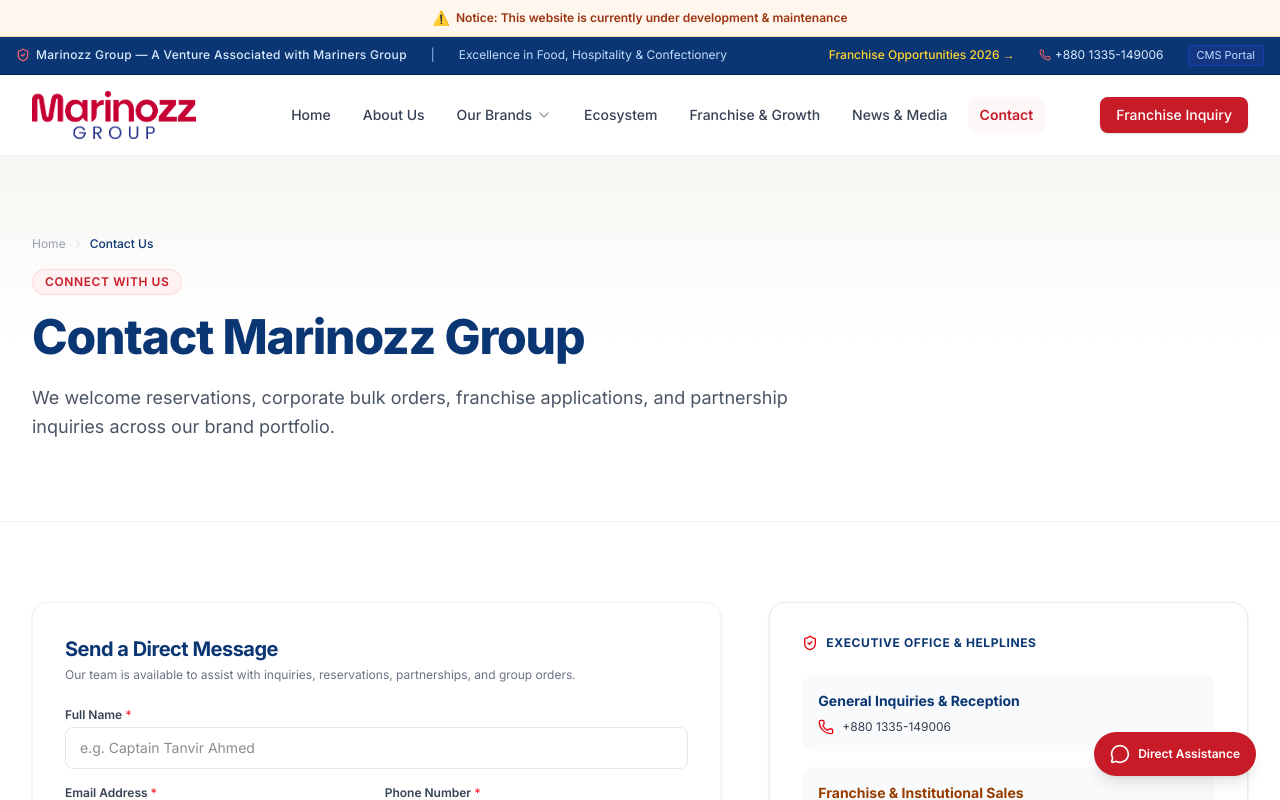
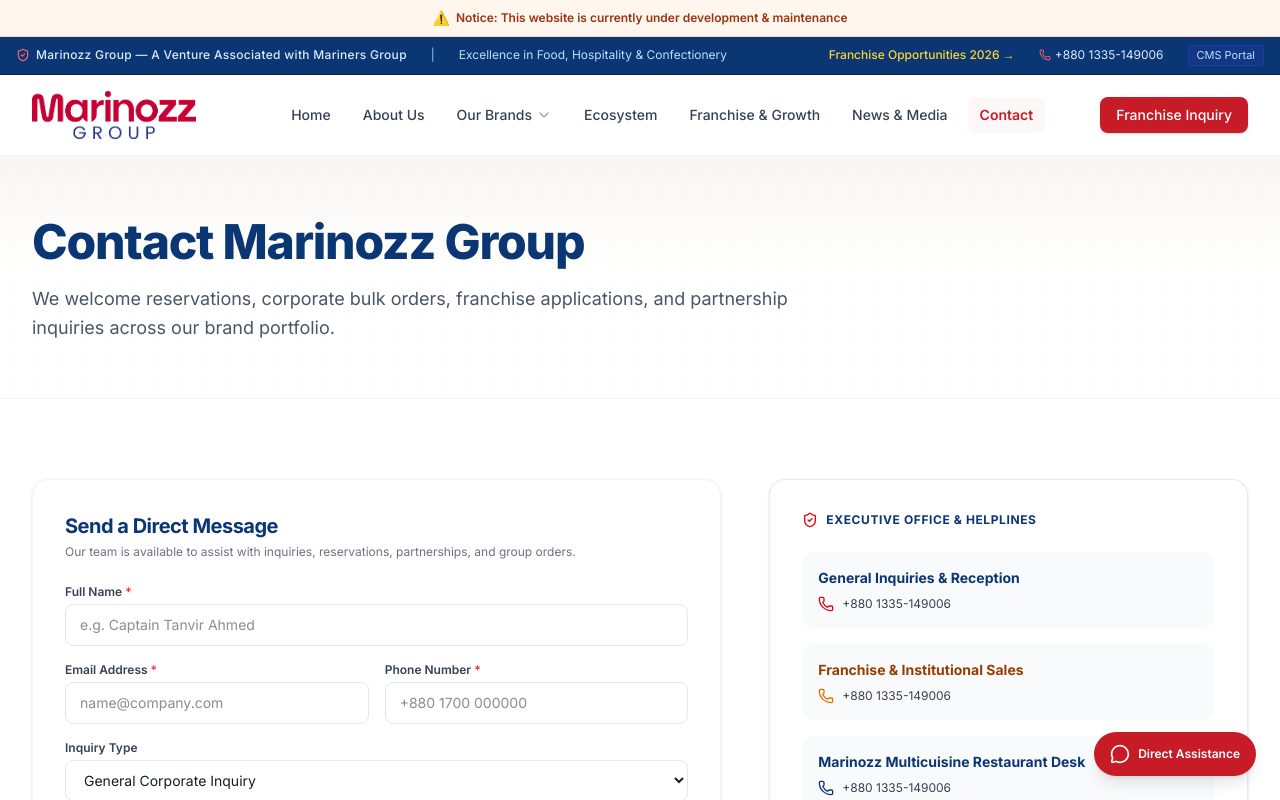
Before and after one commit to mariners-group-of-industries/marinozzgroup, a Next.js app: page /contact in a window 1280 px wide. Shown: the top 800 px of the page. Built offline with nearby package versions, Linux system fonts and the light colour scheme; a web font is replaced by a local one.

Commit message:
Remove breadcrumbs and category badges from top of all pages

```diff
--- a/src/components/PageHeader.tsx
+++ b/src/components/PageHeader.tsx
@@ -1,6 +1,3 @@
-import Link from "next/link";
-import { ChevronRight } from "lucide-react";
-
 interface PageHeaderProps {
   badge?: string;
   title: string;
@@ -9,48 +6,20 @@ interface PageHeaderProps {
 }
 
 export default function PageHeader({
-  badge,
   title,
   subtitle,
-  breadcrumb,
 }: PageHeaderProps) {
   return (
-    <div className="relative bg-gradient-to-b from-[#f7f6f2] via-white to-white py-14 sm:py-20 border-b border-gray-100 overflow-hidden">
+    <div className="relative bg-gradient-to-b from-[#f7f6f2] via-white to-white py-10 sm:py-14 border-b border-gray-100 overflow-hidden">
       {/* Subtle architectural background accent */}
       <div className="absolute inset-0 bg-[radial-gradient(#0b3674_1px,transparent_1px)] [background-size:24px_24px] opacity-[0.03] pointer-events-none" />
 
       <div className="relative max-w-7xl mx-auto px-4 sm:px-6 lg:px-8">
-        {/* Breadcrumb */}
-        {breadcrumb && breadcrumb.length > 0 && (
-          <nav className="flex items-center gap-1.5 text-xs text-gray-400 mb-4" aria-label="Breadcrumb">
-            <Link href="/" className="hover:text-gray-700 transition-colors">
-              Home
-            </Link>
-            {breadcrumb.map((crumb, idx) => (
-              <span key={idx} className="flex items-center gap-1.5">
-                <ChevronRight className="w-3 h-3 text-gray-300" />
-                {crumb.href ? (
-                  <Link href={crumb.href} className="hover:text-gray-700 transition-colors">
-                    {crumb.label}
-                  </Link>
-                ) : (
-                  <span className="text-[#0b3674] font-medium">{crumb.label}</span>
-                )}
-              </span>
-            ))}
-          </nav>
-        )}
-
         <div className="max-w-3xl">
-          {badge && (
-            <span className="inline-flex items-center px-3 py-1 rounded-full text-xs font-semibold uppercase tracking-wider text-[#c71b27] bg-red-50 border border-red-200/60 mb-3">
-              {badge}
-            </span>
-          )}
           <h1 className="text-3xl sm:text-4xl lg:text-5xl font-extrabold text-[#0b3674] tracking-tight leading-tight">
             {title}
           </h1>
-          <p className="mt-4 text-base sm:text-lg text-gray-600 leading-relaxed font-normal">
+          <p className="mt-3 text-base sm:text-lg text-gray-600 leading-relaxed font-normal">
             {subtitle}
           </p>
         </div>
```
